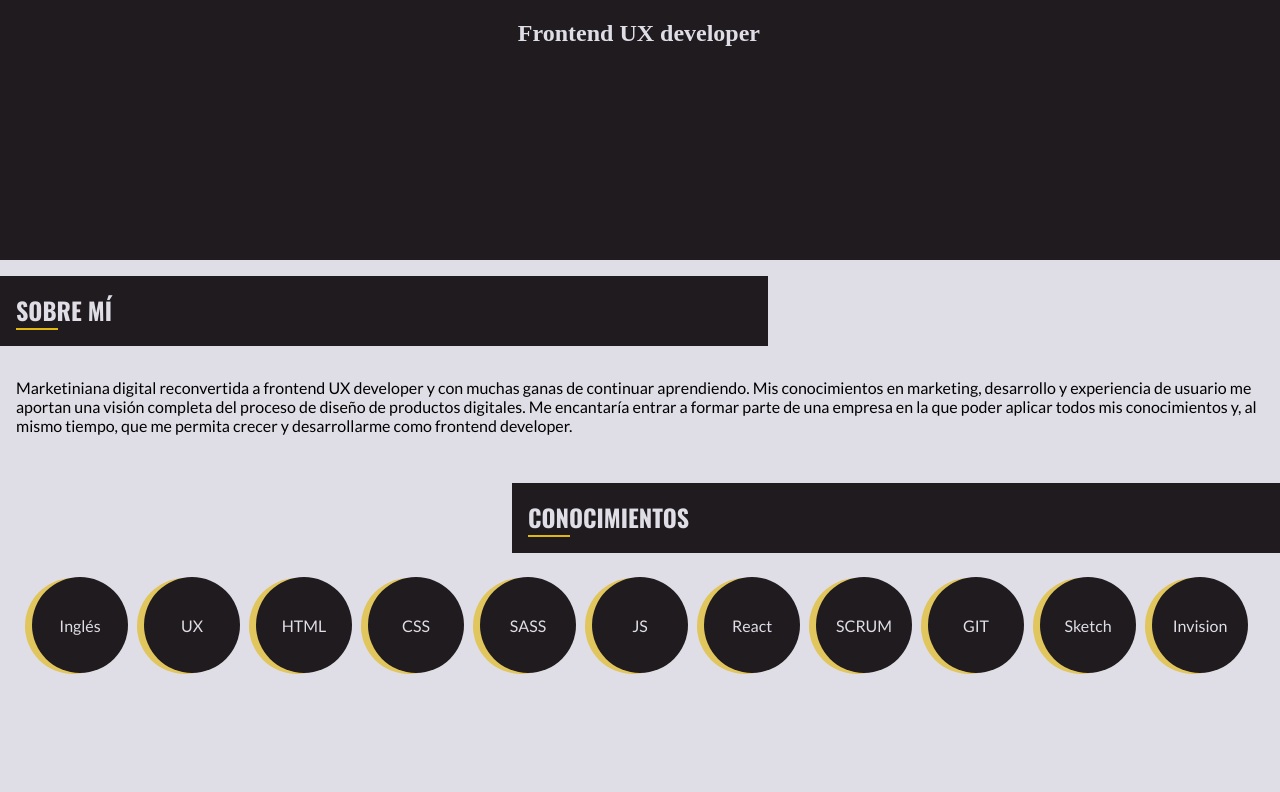
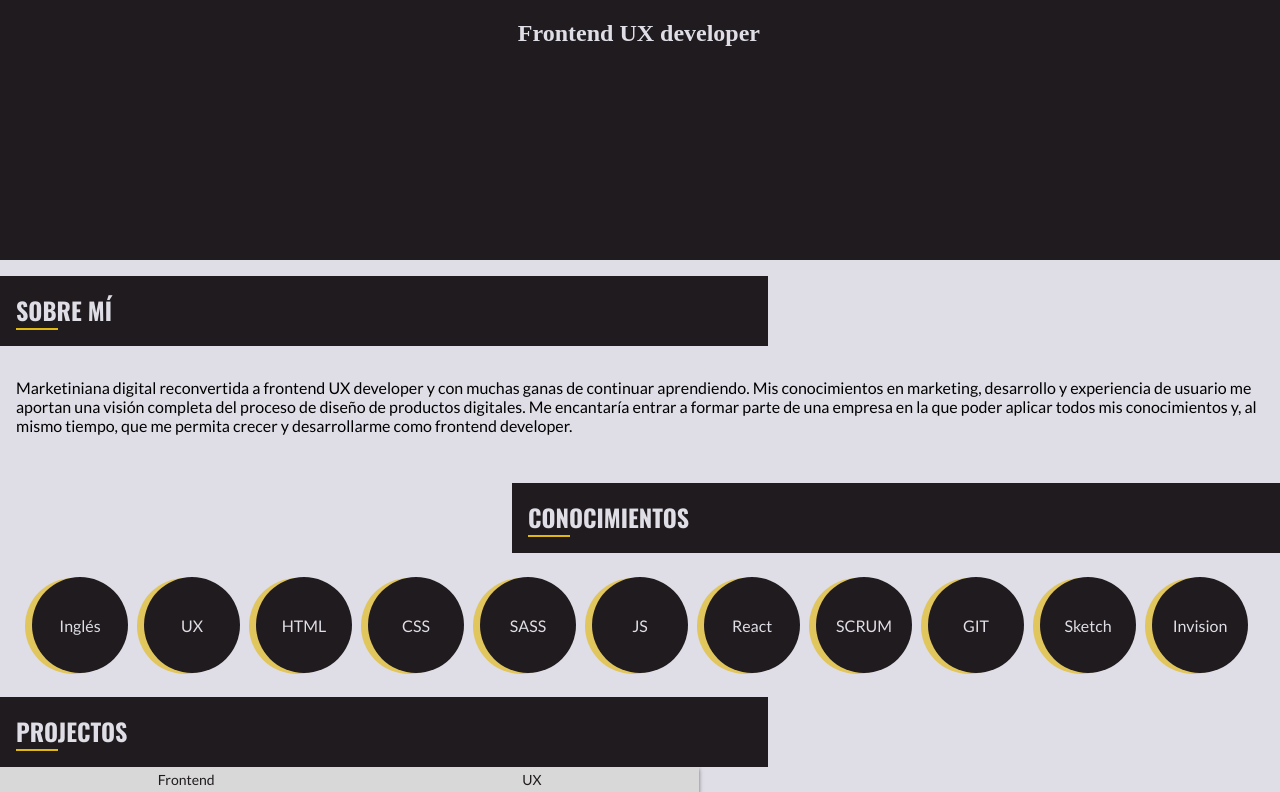
Before and after one commit to MargaritaBerjon/frontend-ux-developer, a React (Create React App) app: page / in a window 1280 px wide. Shown: the part 540-1332 px from the top of the page. Before the commit the page ends 1221 px from the top, so only its background shows below. Built offline with nearby package versions, Linux system fonts and the light colour scheme; a web font is replaced by a local one.

Commit message:
created projecst component

```diff
--- /dev/null
+++ b/src/Components/Projects/Projects.jsx
@@ -0,0 +1,13 @@
+import React from 'react';
+import './Projects.scss';
+
+function Projects() {
+  return (
+    <nav className='menu-projects-container'>
+      <a href='#Frontend'>Frontend</a>
+      <a href='#UX'>UX</a>
+    </nav>
+  );
+}
+
+export default Projects;
--- /dev/null
+++ b/src/Components/Projects/Projects.scss
@@ -0,0 +1,13 @@
+@import '../../index.scss';
+
+.menu-projects-container {
+  background-color: $tertiary-color;
+  box-shadow: 0 2px 4px 0 rgba(0, 0, 0, 0.5);
+  display: flex;
+  justify-content: space-around;
+  font-family: $content-font;
+  font-size: 14px;
+  color: $secondary-color;
+  width: 54vw;
+  padding: 4px;
+}
--- a/src/Views/App.jsx
+++ b/src/Views/App.jsx
@@ -5,6 +5,7 @@ import Poster from '../Components/Poster/Poster.jsx';
 import Title from '../Components/Title/Title.jsx';
 import AboutMe from '../Components/AboutMe/AboutMe.jsx';
 import Knowledge from '../Components/Knowledge/Knowledge.jsx';
+import Projects from '../Components/Projects/Projects.jsx';
 import { useSpring, animated } from 'react-spring';
 
 function App() {
@@ -63,6 +64,10 @@ function App() {
           <Title title='Conocimientos' right='right'></Title>
         </animated.div>
         <Knowledge knowlegeAnimation={knowlegeAnimation}></Knowledge>
+        <animated.div style={TitleLeftAnimation}>
+          <Title title='Projectos' left='left'></Title>
+        </animated.div>
+        <Projects></Projects>
       </main>
     </div>
   );
```
